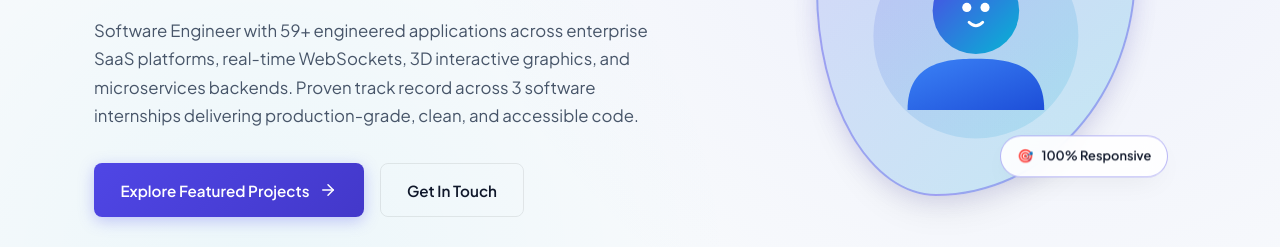
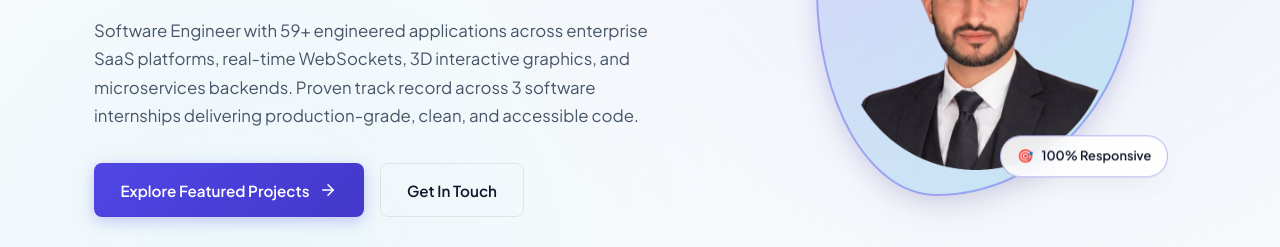
Before and after one commit to imtiazaly/DEVIXO_Personal-Portfolio-Website, a plain HTML site: page index.html in a window 1280 px wide. Shown: the part 365-612 px from the top of the page. Drawn offline with Linux system fonts and the light colour scheme.

Commit message:
feat: replace SVG avatar with optimized image for improved loading performance

```diff
--- a/index.html
+++ b/index.html
@@ -245,59 +245,12 @@
           <div class="hero__visual">
             <div class="avatar-card">
               <div class="avatar-frame">
-                <!-- High Quality Modern Vector Avatar for Zero Latency -->
-                <div class="avatar-illustration" aria-label="Profile Avatar">
-                  <svg
-                    viewBox="0 0 200 200"
-                    width="100%"
-                    height="100%"
-                    xmlns="http://www.w3.org/2000/svg"
-                  >
-                    <defs>
-                      <linearGradient
-                        id="avatarGrad"
-                        x1="0%"
-                        y1="0%"
-                        x2="100%"
-                        y2="100%"
-                      >
-                        <stop offset="0%" stop-color="#4f46e5" />
-                        <stop offset="100%" stop-color="#06b6d4" />
-                      </linearGradient>
-                      <linearGradient
-                        id="bodyGrad"
-                        x1="0%"
-                        y1="0%"
-                        x2="100%"
-                        y2="100%"
-                      >
-                        <stop offset="0%" stop-color="#3b82f6" />
-                        <stop offset="100%" stop-color="#1d4ed8" />
-                      </linearGradient>
-                    </defs>
-                    <circle
-                      cx="100"
-                      cy="100"
-                      r="90"
-                      fill="url(#avatarGrad)"
-                      opacity="0.15"
-                    />
-                    <circle cx="100" cy="78" r="38" fill="url(#avatarGrad)" />
-                    <path
-                      d="M40,165 C40,125 70,120 100,120 C130,120 160,125 160,165 Z"
-                      fill="url(#bodyGrad)"
-                    />
-                    <circle cx="92" cy="75" r="4" fill="#ffffff" />
-                    <circle cx="108" cy="75" r="4" fill="#ffffff" />
-                    <path
-                      d="M94 88 Q100 94 106 88"
-                      stroke="#ffffff"
-                      stroke-width="2.5"
-                      fill="none"
-                      stroke-linecap="round"
-                    />
-                  </svg>
-                </div>
+                <img
+                  src="images/profile/rtlrembg.png"
+                  alt="Imtiaz Aly"
+                  class="avatar-image"
+                  loading="eager"
+                />
               </div>
               <div class="floating-badge badge--top">
                 <span class="badge-icon">⚡</span>
```
